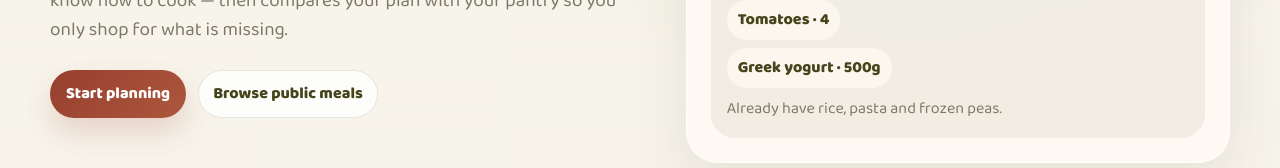
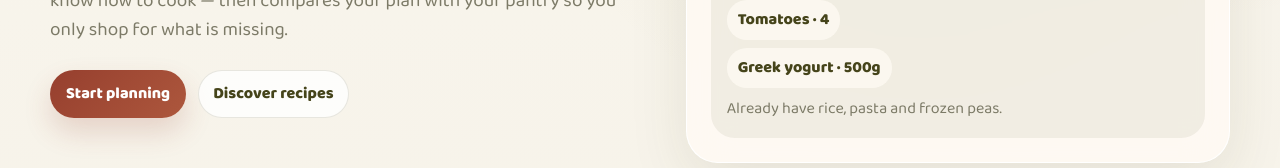
Before and after one commit to LIMA382/tryPan, a Next.js app: page / in a window 1280 px wide. Shown: the part 599-767 px from the top of the page. Built offline with nearby package versions, Linux system fonts and the light colour scheme; no server answers.

Commit message:
Connect existing flows to the new routes

```diff
--- a/src/app/page.jsx
+++ b/src/app/page.jsx
@@ -26,7 +26,7 @@ export default function Home() {
 
             <div className="hero-actions">
               <Link className="primary-btn" href="/login">Start planning</Link>
-              <Link className="soft-btn" href="/browse">Browse public meals</Link>
+              <Link className="soft-btn" href="/discover">Discover recipes</Link>
             </div>
 
             <p className="mobile-install-note">
```
